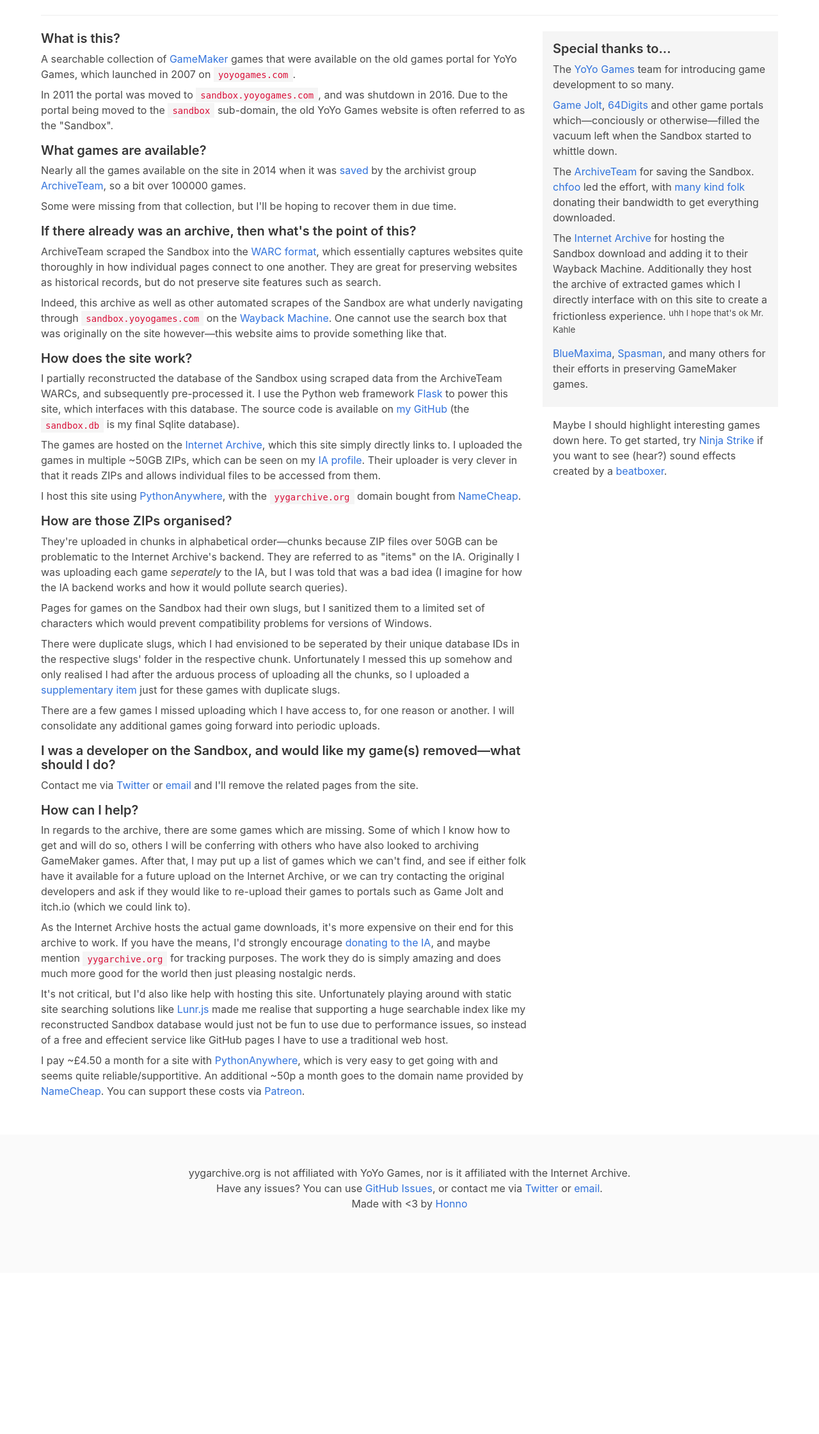
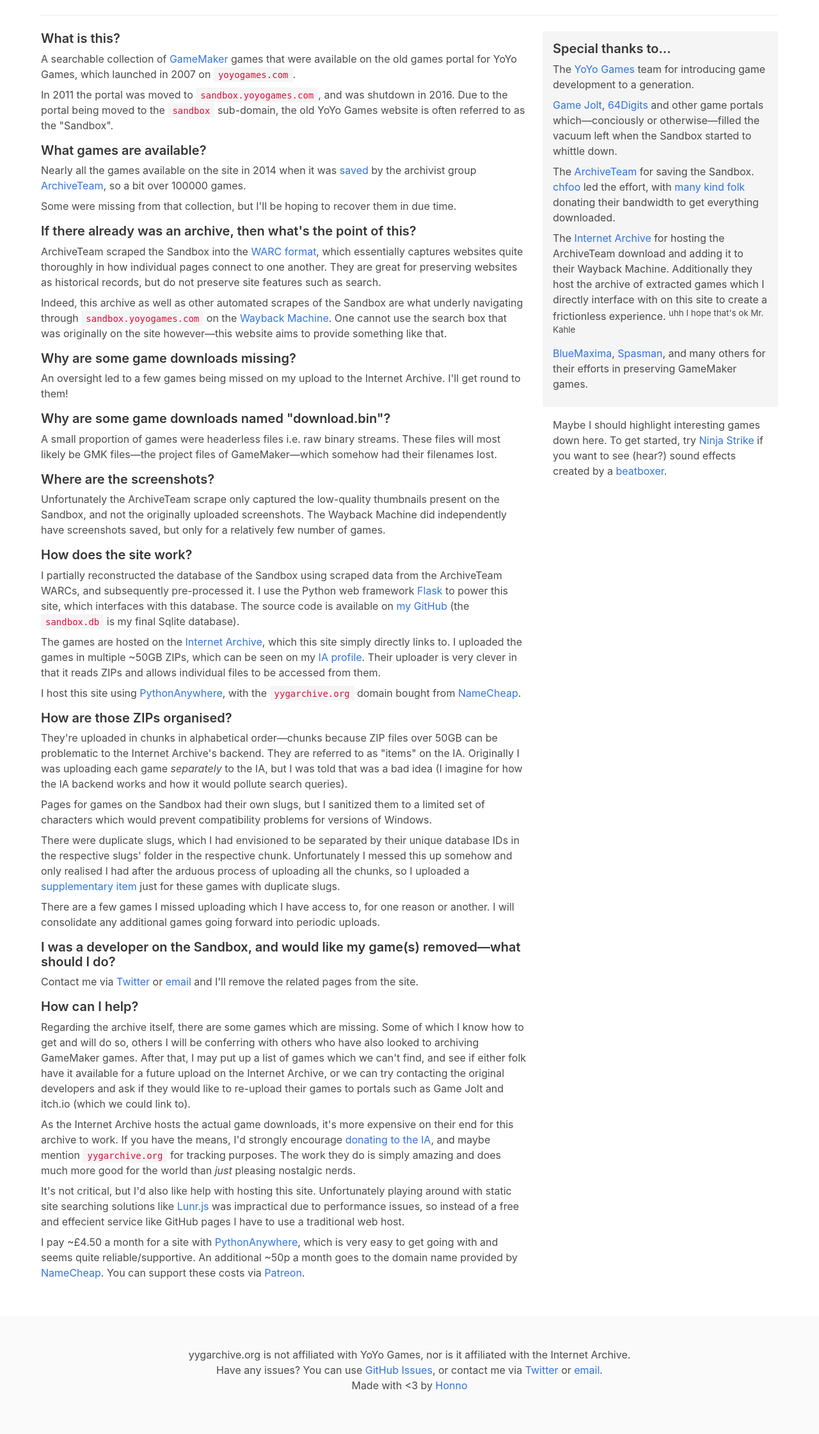
Before and after one commit to honno/yygarchive.org, a Flask app: page / in a window 1280 px wide. Shown: the part 103-2344 px from the top of the page at 64% size. Before the commit the page ends 1994 px from the top, so only its background shows below. Run offline with Flask 2, Linux system fonts and the light colour scheme; some libraries are stand-ins or nearby versions.

Commit message:
q&a additions and fixes

```diff
--- a/app/templates/index.html
+++ b/app/templates/index.html
@@ -15,34 +15,43 @@
             <p class="mb-2">ArchiveTeam scraped the Sandbox into the <a href="http://fileformats.archiveteam.org/wiki/WARC">WARC format</a>, which essentially captures websites quite thoroughly in how individual pages connect to one another. They are great for preserving websites as historical records, but do not preserve site features such as search.</p>
             <p class="mb-2">Indeed, this archive as well as other automated scrapes of the Sandbox are what underly navigating through <code>sandbox.yoyogames.com</code> on the <a href="https://web.archive.org/">Wayback Machine</a>. One cannot use the search box that was originally on the site however—this website aims to provide something like that.</p>
 
+            <h3 class="title is-5 mt-4 mb-2">Why are some game downloads missing?</h3>
+            <p class="mb-2">An oversight led to a few games being missed on my upload to the Internet Archive. I'll get round to them!</p>
+
+            <h3 class="title is-5 mt-4 mb-2">Why are some game downloads named "download.bin"?</h3>
+            <p class="mb-2">A small proportion of games were headerless files i.e. raw binary streams. These files will most likely be GMK files—the project files of GameMaker—which somehow had their filenames lost.</p>
+
+            <h3 class="title is-5 mt-4 mb-2">Where are the screenshots?</h3>
+            <p class="mb-2">Unfortunately the ArchiveTeam scrape only captured the low-quality thumbnails present on the Sandbox, and not the originally uploaded screenshots. The Wayback Machine did independently have screenshots saved, but only for a relatively few number of games.</p>
+
             <h3 class="title is-5 mt-4 mb-2">How does the site work?</h3>
             <p class="mb-2">I partially reconstructed the database of the Sandbox using scraped data from the ArchiveTeam WARCs, and subsequently pre-processed it. I use the Python web framework <a href="https://flask.palletsprojects.com/">Flask</a> to power this site, which interfaces with this database. The source code is available on <a href="https://github.com/Honno/yyg-sandbox-search">my GitHub</a> (the <code>sandbox.db</code> is my final Sqlite database).</p>
             <p class="mb-2">The games are hosted on the <a href="https://archive.org/">Internet Archive</a>, which this site simply directly links to. I uploaded the games in multiple ~50GB ZIPs, which can be seen on my <a href="https://archive.org/details/@honno">IA profile</a>. Their uploader is very clever in that it reads ZIPs and allows individual files to be accessed from them.</p>
             <p class="mb-2">I host this site using <a href="https://www.pythonanywhere.com/">PythonAnywhere</a>, with the <code>yygarchive.org</code> domain bought from <a href="https://www.namecheap.com/">NameCheap</a>.</p>
 
             <h3 class="title is-5 mt-4 mb-2">How are those ZIPs organised?</h3>
-            <p class="mb-2">They're uploaded in chunks in alphabetical order—chunks because ZIP files over 50GB can be problematic to the Internet Archive's backend. They are referred to as "items" on the IA. Originally I was uploading each game <i>seperately</i> to the IA, but I was told that was a bad idea (I imagine for how the IA backend works and how it would pollute search queries).</p>
+            <p class="mb-2">They're uploaded in chunks in alphabetical order—chunks because ZIP files over 50GB can be problematic to the Internet Archive's backend. They are referred to as "items" on the IA. Originally I was uploading each game <i>separately</i> to the IA, but I was told that was a bad idea (I imagine for how the IA backend works and how it would pollute search queries).</p>
             <p class="mb-2">Pages for games on the Sandbox had their own slugs, but I sanitized them to a limited set of characters which would prevent compatibility problems for versions of Windows.</p>
-            <p class="mb-2">There were duplicate slugs, which I had envisioned to be seperated by their unique database IDs in the respective slugs' folder in the respective chunk. Unfortunately I messed this up somehow and only realised I had after the arduous process of uploading all the chunks, so I uploaded a <a href="https://archive.org/details/yyg-sandbox-duplicates">supplementary item</a> just for these games with duplicate slugs.</p>
+            <p class="mb-2">There were duplicate slugs, which I had envisioned to be separated by their unique database IDs in the respective slugs' folder in the respective chunk. Unfortunately I messed this up somehow and only realised I had after the arduous process of uploading all the chunks, so I uploaded a <a href="https://archive.org/details/yyg-sandbox-duplicates">supplementary item</a> just for these games with duplicate slugs.</p>
             <p class="mb-2">There are a few games I missed uploading which I have access to, for one reason or another. I will consolidate any additional games going forward into periodic uploads.</p>
 
             <h3 class="title is-5 mt-4 mb-2">I was a developer on the Sandbox, and would like my game(s) removed—what should I do?</h3>
             <p class="mb-2">Contact me via <a href="https://twitter.com/WhoStoleHonno">Twitter</a> or <a href="mailto:quitesimplymatt@gmail.com">email</a> and I'll remove the related pages from the site.</p>
 
             <h3 class="title is-5 mt-4 mb-2">How can I help?</h3>
-            <p class="mb-2">In regards to the archive, there are some games which are missing. Some of which I know how to get and will do so, others I will be conferring with others who have also looked to archiving GameMaker games. After that, I may put up a list of games which we can't find, and see if either folk have it available for a future upload on the Internet Archive, or we can try contacting the original developers and ask if they would like to re-upload their games to portals such as Game Jolt and itch.io (which we could link to).
-                <p class="mb-2">As the Internet Archive hosts the actual game downloads, it's more expensive on their end for this archive to work. If you have the means, I'd strongly encourage <a href="https://archive.org/donate/">donating to the IA</a>, and maybe mention <code>yygarchive.org</code> for tracking purposes. The work they do is simply amazing and does much more good for the world then just pleasing nostalgic nerds.</p>
-                <p class="mb-2">It's not critical, but I'd also like help with hosting this site. Unfortunately playing around with static site searching solutions like <a href="https://lunrjs.com/">Lunr.js</a> made me realise that supporting a huge searchable index like my reconstructed Sandbox database would just not be fun to use due to performance issues, so instead of a free and effecient service like GitHub pages I have to use a traditional web host.</p>
-                <p class="mb-2">I pay ~£4.50 a month for a site with <a href="https://www.pythonanywhere.com/">PythonAnywhere</a>, which is very easy to get going with and seems quite reliable/supportitive. An additional ~50p a month goes to the domain name provided by <a href="https://www.namecheap.com/">NameCheap</a>. You can support these costs via <a href="https://www.patreon.com/yygarchive">Patreon</a>.</p>
+            <p class="mb-2">Regarding the archive itself, there are some games which are missing. Some of which I know how to get and will do so, others I will be conferring with others who have also looked to archiving GameMaker games. After that, I may put up a list of games which we can't find, and see if either folk have it available for a future upload on the Internet Archive, or we can try contacting the original developers and ask if they would like to re-upload their games to portals such as Game Jolt and itch.io (which we could link to).
+                <p class="mb-2">As the Internet Archive hosts the actual game downloads, it's more expensive on their end for this archive to work. If you have the means, I'd strongly encourage <a href="https://archive.org/donate/">donating to the IA</a>, and maybe mention <code>yygarchive.org</code> for tracking purposes. The work they do is simply amazing and does much more good for the world than <i>just</i> pleasing nostalgic nerds.</p>
+                <p class="mb-2">It's not critical, but I'd also like help with hosting this site. Unfortunately playing around with static site searching solutions like <a href="https://lunrjs.com/">Lunr.js</a> was impractical due to performance issues, so instead of a free and effecient service like GitHub pages I have to use a traditional web host.</p>
+                <p class="mb-2">I pay ~£4.50 a month for a site with <a href="https://www.pythonanywhere.com/">PythonAnywhere</a>, which is very easy to get going with and seems quite reliable/supportive. An additional ~50p a month goes to the domain name provided by <a href="https://www.namecheap.com/">NameCheap</a>. You can support these costs via <a href="https://www.patreon.com/yygarchive">Patreon</a>.</p>
         </div>
 
         <div class="column" >
             <div class="container has-background-light p-4" >
                 <h2 class="title is-5 mb-2">Special thanks to...</h2>
-                <p class="mb-2">The <a href="https://www.yoyogames.com/">YoYo Games</a> team for introducing game development to so many.</p>
-                <p class="mb-2"><a href="gamejolt.com/">Game Jolt</a>, <a href="https://www.64digits.com/">64Digits</a> and other game portals which—conciously or otherwise—filled the vacuum left when the Sandbox started to whittle down.</p>
+                <p class="mb-2">The <a href="https://www.yoyogames.com/">YoYo Games</a> team for introducing game development to a generation.</p>
+                <p class="mb-2"><a href="https://www.gamejolt.com/">Game Jolt</a>, <a href="https://www.64digits.com/">64Digits</a> and other game portals which—conciously or otherwise—filled the vacuum left when the Sandbox started to whittle down.</p>
                 <p class="mb-2">The <a href="https://archiveteam.org/index.php?title=Main_Page">ArchiveTeam</a> for saving the Sandbox. <a href="https://chfoo.github.io/">chfoo</a> led the effort, with <a href="http://tracker.archiveteam.org/gamemakersandbox/">many kind folk</a> donating their bandwidth to get everything downloaded.</p>
-                <p class="mb-2">The <a href="https://archive.org/">Internet Archive</a> for hosting the Sandbox download and adding it to their Wayback Machine. Additionally they host the archive of extracted games which I directly interface with on this site to create a frictionless experience. <sup>uhh I hope that's ok Mr. Kahle</sup></p>
+                <p class="mb-2">The <a href="https://archive.org/">Internet Archive</a> for hosting the ArchiveTeam download and adding it to their Wayback Machine. Additionally they host the archive of extracted games which I directly interface with on this site to create a frictionless experience. <sup>uhh I hope that's ok Mr. Kahle</sup></p>
                 <p class="mb-2" ><a href="https://bluemaxima.org/">BlueMaxima</a>, <a href="https://twitter.com/SpasmanGames">Spasman</a>, and many others for their efforts in preserving GameMaker games.</p>
             </div>
             <div class="container p-4">
```
